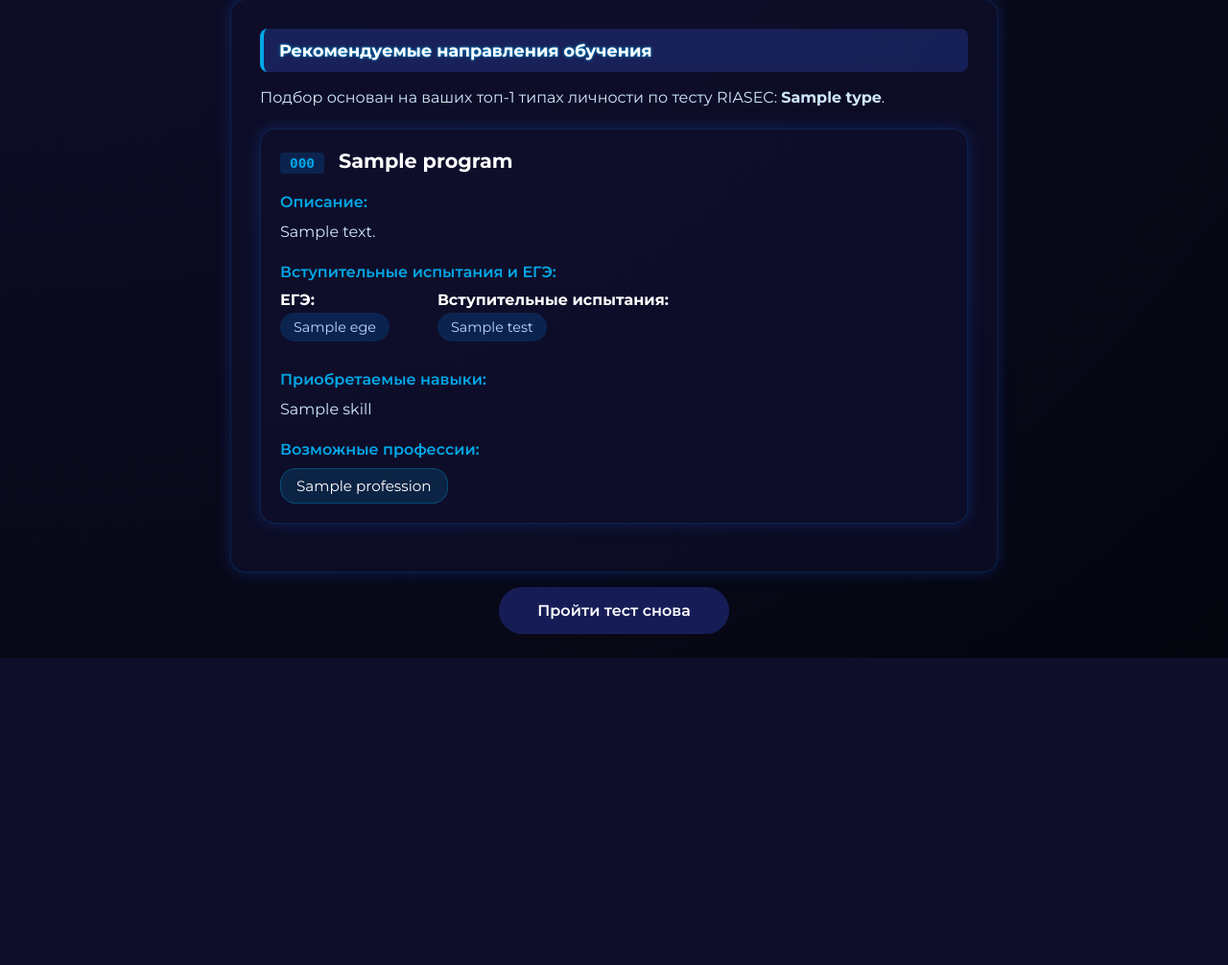
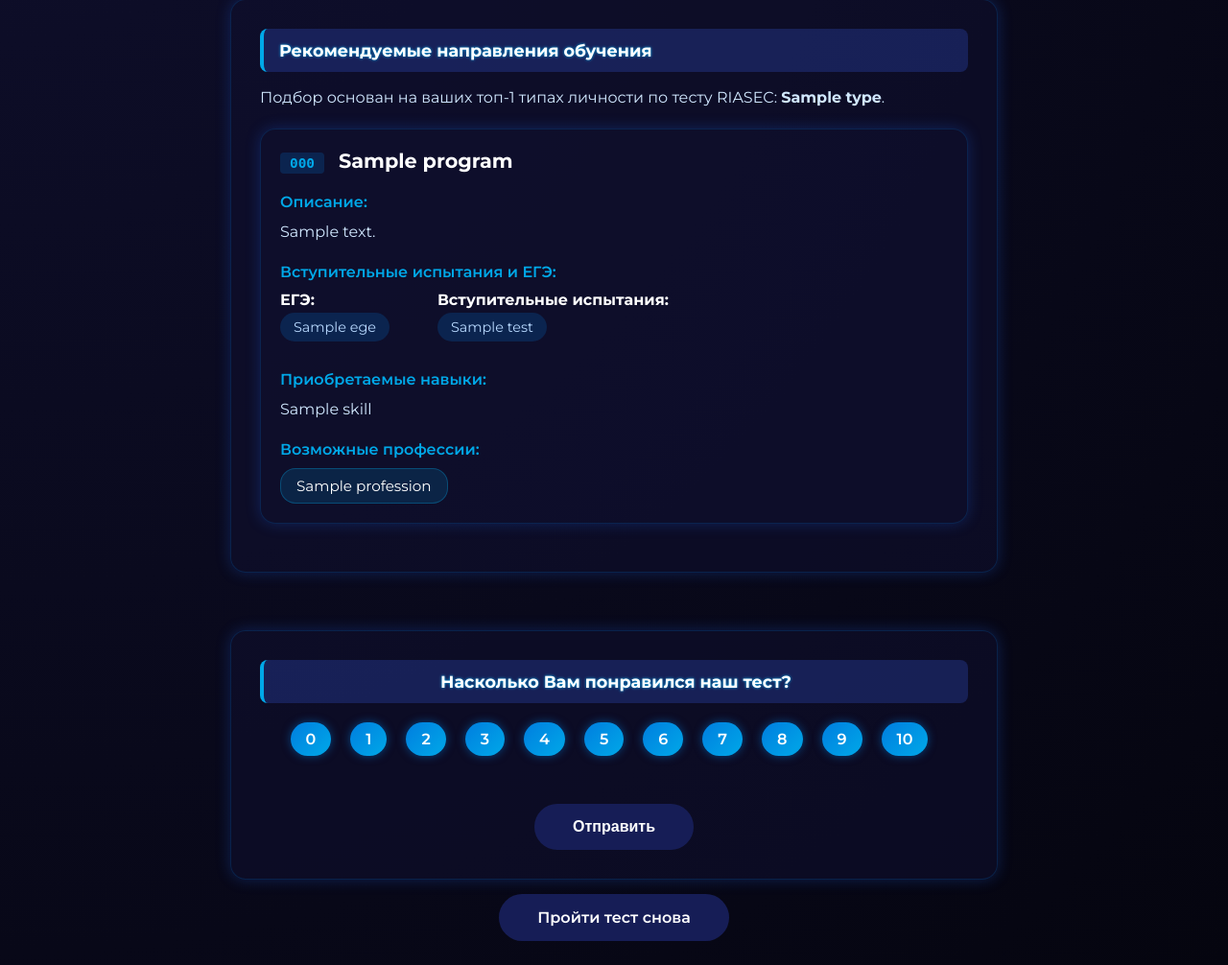
Before and after one commit to brshkins/SUAI, a Django app: template faculties/main/templates/main/test_result.html in a window 1280 px wide. Shown: the part 338-1344 px from the top of the page at 96% size. Before the commit the page ends 1024 px from the top, so only its background shows below. Run offline with Django 5.2, Linux system fonts and the light colour scheme; the template is opened without the code that fills it: most values are stand-ins (such as "Sample title", 1, 10 or a date in 2020).

Commit message:
форма обратной связи

```diff
--- a/faculties/main/templates/main/test_result.html
+++ b/faculties/main/templates/main/test_result.html
@@ -265,9 +265,38 @@
             {% endfor %}
         </div>
 
-        <div class="text-center">
-            <a href="{% url 'test' %}" class="btn">Пройти тест снова</a>
+        <!-- NPS Form + Restart Button -->
+    <div class="text-center" style="margin-top: 60px;">
+        <div class="result-section" style="margin-bottom: 30px;">
+            <div class="result-title">Насколько Вам понравился наш тест?</div>
+            <form method="post" action="{% url 'nps_submit' %}">
+                {% csrf_token %}
+                <div style="display: flex; flex-wrap: wrap; justify-content: center; gap: 10px; margin: 20px 0;">
+                    {% for i in "0123456789"|make_list %}
+                        <label>
+                            <input type="radio" name="score" value="{{ i }}" style="display: none;" required>
+                            <span class="type-badge" onclick="selectNPS(this)">{{ i }}</span>
+                        </label>
+                    {% endfor %}
+                    <label>
+                        <input type="radio" name="score" value="10" style="display: none;" required>
+                        <span class="type-badge" onclick="selectNPS(this)">10</span>
+                    </label>
+                </div>
+                <button type="submit" class="btn">Отправить</button>
+            </form>
         </div>
+
+        <a href="{% url 'test' %}" class="btn">Пройти тест снова</a>
     </div>
+</div>
+
+<script>
+    function selectNPS(el) {
+        const all = document.querySelectorAll('form .type-badge');
+        all.forEach(btn => btn.style.outline = 'none');
+        el.style.outline = '2px solid white';
+    }
+</script>
 </body>
 </html>
--- a/faculties/main/urls.py
+++ b/faculties/main/urls.py
@@ -3,5 +3,6 @@ from . import views
 urlpatterns = [
     path('', views.index, name = 'index'),
     path('test/', views.test_views, name='test'),
-    path('test/result/', views.test_result, name ='test_result')
+    path('test/result/', views.test_result, name ='test_result'),
+    path('nps/', views.nps_submit, name='nps_submit')
 ]
```
Also changed, not shown: faculties/main/views.py (+14 -0 lines), faculties/db.sqlite3.
